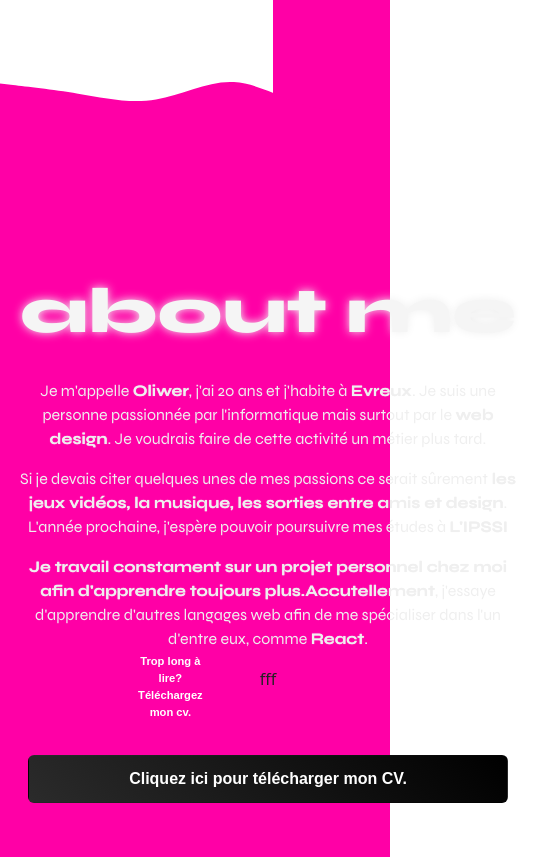
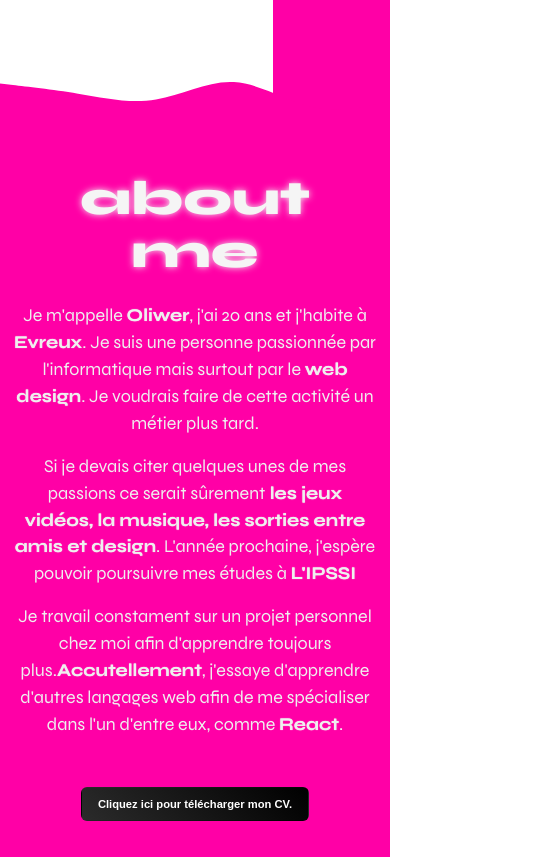
Before and after one commit to SwerkF/NodeJS-Portfolio, a plain HTML site: page index.html in a window 390 px wide. Shown: the part 1140-1997 px from the top of the page, 536 px wide, since content can reach past the window. Drawn offline with nearby package versions, Linux system fonts and the light colour scheme; a web font is replaced by a local one.

Commit message:
Improving responsive

```diff
--- a/index.html
+++ b/index.html
@@ -45,17 +45,15 @@
         <path fill="#FF00A6" fill-opacity="1" d="M0,160L48,165.3C96,171,192,181,288,197.3C384,213,480,235,576,218.7C672,203,768,149,864,154.7C960,160,1056,224,1152,245.3C1248,267,1344,245,1392,234.7L1440,224L1440,320L1392,320C1344,320,1248,320,1152,320C1056,320,960,320,864,320C768,320,672,320,576,320C480,320,384,320,288,320C192,320,96,320,48,320L0,320Z"></path>
       </svg>
     <div class="section-presentation">
-
-      <div class="container text-center d-flex align-items-center" style="height: 100%;">
+      <div class="container text-center" style="height: 100%; width: 100%">
         <div class="row">
-          <h2 class="f-syne-black" style="font-size: 4em; color: #F5F5F5; margin-bottom: 0.5em; text-shadow: 0 0 0.15em #efefef;">about me</h2>
+          <h2 class="f-syne-black title-presentation" style="margin-top: 12%">about me</h2>
           <div class="text-presentation">
-            <p class="f-syne">Je m'appelle <span class="fw-700">Oliwer</span>, j'ai 20 ans et j'habite à <span class="fw-700">Evreux</span>. Je suis une personne passionnée par l'informatique mais surtout par le <span class="fw-700">web design</span>. Je voudrais faire de cette activité un métier plus tard.</p>
+            <p class="f-syne ">Je m'appelle <span class="fw-700">Oliwer</span>, j'ai 20 ans et j'habite à <span class="fw-700">Evreux</span>. Je suis une personne passionnée par l'informatique mais surtout par le <span class="fw-700">web design</span>. Je voudrais faire de cette activité un métier plus tard.</p>
             <p class="f-syne">Si je devais citer quelques unes de mes passions ce serait sûrement<span class="fw-700"> les jeux vidéos, la musique, les sorties entre amis et design</span>.  L'année prochaine, j'espère pouvoir poursuivre mes études à <span class="fw-700">L'IPSSI</span></p>
-            <p class="f-syne"><span class="fw-700">Je travail constament sur un projet personnel chez moi afin d'apprendre toujours plus.Accutellement</span>, j'essaye d'apprendre d'autres langages web afin de me spécialiser dans l'un d'entre eux, comme <span class="fw-700">React</span>.</p>
+            <p class="f-syne">Je travail constament sur un projet personnel chez moi afin d'apprendre toujours plus.<span class="fw-700">Accutellement</span>, j'essaye d'apprendre d'autres langages web afin de me spécialiser dans l'un d'entre eux, comme <span class="fw-700">React</span>.</p>
           </div>
-          <div class="col">
-            <p class="text-center">fff</p>
+          <div class="col text-center">
             <button class="btn button">Cliquez ici pour télécharger mon CV.</button>
           </div>
         </div>
--- a/src/css/style.css
+++ b/src/css/style.css
@@ -1,3 +1,6 @@
+
+
+
 .container-fb {
     display: grid;
     grid-template-columns: 70% 30%;
@@ -246,11 +249,15 @@
 
 .section-presentation {
     width: 100%;
-    height: 100%;
+    height: fit-content;
     background-color: #FF00A6;
+    padding-bottom: 12%;
 
 }
 
+.title-presentation  {
+    font-size: 5em; color: #F5F5F5; margin-bottom: 0.5em; text-shadow: 0 0 0.15em #efefef;  ;
+}
 .button {
     margin-top: 3em;
     margin-left: 1em;
@@ -267,18 +274,12 @@
     transition: 200ms ease-in-out;
 }
 
-.button::after {
-    content:"Trop long à lire? Téléchargez mon cv.";
-    position: absolute;
-    transform: translate(-24em, -170%);
-    font-size: 0.7em;
-}
 
-.text-presentation {
+
+.text-presentation p {
     font-weight: 400;
-    font-size: 1.7em !important;
+    font-size: 1.6em !important;
     color: #efefef;
-
 }
 
 .fw-700 {
@@ -291,3 +292,43 @@
         font-size: 1em !important;
     }
 }
+
+
+@media (max-width : 1280px)  {
+    .nav-item {
+        display: none;
+    }
+
+    .nav-item-last {
+        display: none;
+    }
+
+}
+
+
+@media (max-width : 537px)  {
+    .nav-item {
+        display: none;
+    }
+
+    .nav-item-last {
+        display: none;
+    }
+
+    .w-100 {
+        width: 0px;
+    }
+
+    .title-presentation {
+        font-size: 3em;
+    }
+
+    .text-presentation {
+        font-size: 0.7em !important;
+    }
+
+    .button {
+        width: fit-content;
+        font-size: 0.7em !important;
+    }
+}
```
